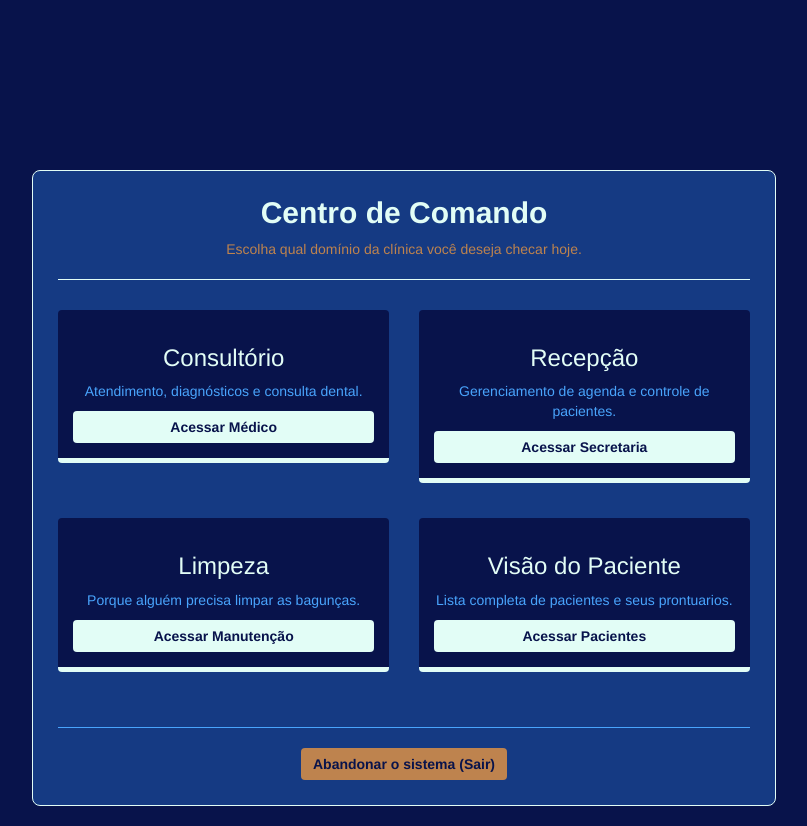
After one commit to EmanuelleHelt/Clinica_odontologica_python, a Flask app: page /admin in a window 1280 px wide. The commit adds this page. Shown: the whole page, without its empty margins (236-1043 px from the left). Run offline with Flask 3, Linux system fonts and the light colour scheme; some libraries are stand-ins or nearby versions.

Commit message:
Implementação de mock data e melhoras

```diff
--- a/app.py
+++ b/app.py
@@ -1,8 +1,94 @@
+import sqlite3
+import random
+import os
 from flask import Flask, render_template, request, redirect, url_for, flash
 
 app = Flask(__name__)
-# Uma chave secreta para que as mensagens de erro (flash) funcionem sem quebrar o Flask
 app.secret_key = 'segredo_profundo_da_clinica'
+ARQUIVO_BANCO = 'clinica_real.db'
+
+# --- COMENTE AS LINHAS ABAIXO PARA PARAR DE MATAR SEUS DADOS ---
+# --- AMNÉSIA FORÇADA ---
+if os.path.exists(ARQUIVO_BANCO):
+    os.remove(ARQUIVO_BANCO)
+    print("O banco antigo foi obliterado. Iniciando do zero.")
+# -------------------------------------
+
+# --- A INFRAESTRUTURA DE VERDADE ---
+def conectar_banco():
+    conn = sqlite3.connect(ARQUIVO_BANCO)
+    conn.row_factory = sqlite3.Row
+    return conn
+
+def inicializar_banco():
+    conn = conectar_banco()
+    cursor = conn.cursor()
+
+    cursor.execute('''
+        CREATE TABLE IF NOT EXISTS pacientes_secretaria (
+            id INTEGER PRIMARY KEY AUTOINCREMENT,
+            nome TEXT NOT NULL,
+            telefone TEXT NOT NULL,
+            status TEXT NOT NULL
+        )
+    ''')
+    cursor.execute('''
+        CREATE TABLE IF NOT EXISTS fila_medico (
+            id INTEGER PRIMARY KEY AUTOINCREMENT,
+            nome TEXT NOT NULL,
+            procedimento TEXT NOT NULL,
+            horario TEXT NOT NULL
+        )
+    ''')
+    # A sua nova exigência: A tabela de usuários e papéis
+    cursor.execute('''
+        CREATE TABLE IF NOT EXISTS usuarios (
+            id INTEGER PRIMARY KEY AUTOINCREMENT,
+            usuario TEXT UNIQUE NOT NULL,
+            senha TEXT NOT NULL,
+            papel TEXT NOT NULL
+        )
+    ''')
+
+    cursor.execute("SELECT COUNT(*) FROM pacientes_secretaria")
+    if cursor.fetchone()[0] == 0:
+        injetar_dados_ficticios(conn)
+
+    conn.close()
+
+def injetar_dados_ficticios(conn):
+    cursor = conn.cursor()
+
+    # Injetando os logins originais para você não ficar trancada do lado de fora
+    usuarios_iniciais = [
+        ('admin', 'ufrj123', 'admin'),
+        ('dentista', 'motor123', 'medico'),
+        ('secretaria', 'balcao123', 'secretaria'),
+        ('emanuelle', 'paciente123', 'paciente')
+    ]
+    for u, s, p in usuarios_iniciais:
+        cursor.execute("INSERT OR IGNORE INTO usuarios (usuario, senha, papel) VALUES (?, ?, ?)", (u, s, p))
+
+    nomes_base = ["Carlos", "Ana", "Mariana", "João", "Beatriz", "Fernando", "Cláudia", "Roberto", "Juliana"]
+    sobrenomes = ["Silva", "Souza", "Costa", "Oliveira", "Santos", "Ferreira", "Alves", "Pereira"]
+    procedimentos = ["Dentística - Restauração Resina", "Periodontia - Raspagem Subgengival", "Exame Clínico Geral", "Extração"]
+    status_lista = ["Aguardando", "Em atendimento", "Agendada", "Em pânico na sala de espera"]
+
+    for _ in range(8):
+        nome = f"{random.choice(nomes_base)} {random.choice(sobrenomes)}"
+        telefone = f"(21) 9{random.randint(1000,9999)}-{random.randint(1000,9999)}"
+        procedimento = random.choice(procedimentos)
+        horario = f"{random.randint(8,17):02d}:{random.choice(['00', '15', '30', '45'])}"
+        status = random.choice(status_lista)
+
+        cursor.execute("INSERT INTO fila_medico (nome, procedimento, horario) VALUES (?, ?, ?)", (nome, procedimento, horario))
+        cursor.execute("INSERT INTO pacientes_secretaria (nome, telefone, status) VALUES (?, ?, ?)", (nome, telefone, status))
+
+    conn.commit()
+    print("Banco de dados forjado com sucesso. Incluindo as chaves de acesso.")
+
+inicializar_banco()
+# ------------------------------------------------------
 
 @app.route('/')
 def login():
@@ -10,59 +96,62 @@ def login():
 
 @app.route('/autenticar', methods=['POST'])
 def autenticar():
-    # Convertendo para minúsculo
-    usuario = request.form.get('usuario').lower()
-    senha = request.form.get('senha')
-    papel_falso = request.form.get('papel')
+    usuario_form = request.form.get('usuario').lower()
+    senha_form = request.form.get('senha')
 
-    # Admin tem acesso a tudo dependendo do que escolher na lista
-    if usuario == "admin" and senha == "ufrj123":
-        if papel_falso == 'medico':
+    # O porteiro agora sabe ler registros oficiais
+    conn = conectar_banco()
+    usuario_db = conn.execute('SELECT * FROM usuarios WHERE usuario = ? AND senha = ?', (usuario_form, senha_form)).fetchone()
+    conn.close()
+
+    if usuario_db:
+        papel = usuario_db['papel']
+
+        # O filtro de rotas dinâmico que você implorou
+        if papel == 'admin':
+            return redirect(url_for('painel_admin'))
+        elif papel == 'medico':
             return redirect(url_for('interface_medico'))
-        elif papel_falso == 'secretaria':
+        elif papel == 'secretaria':
             return redirect(url_for('secretaria_recepcao'))
-        elif papel_falso == 'limpeza':
-            return redirect(url_for('interface_limpeza'))
+        elif papel == 'paciente':
+            return redirect(url_for('ficha_paciente'))
+    else:
+        flash("Credenciais inválidas. O sistema não o reconhece, intruso.")
+        return redirect(url_for('login'))
 
-    # usuario dentista padrão para demo
-    elif usuario == "dentista" and senha == "motor123":
-        return redirect(url_for('interface_medico'))
-
-    # usuario secretaria padrão para demo
-    elif usuario == "secretaria" and senha == "balcao123":
-        return redirect(url_for('secretaria_recepcao'))
-
-    # usuario paciente padrão para demo
-    elif usuario == "emanuelle" and senha == "paciente123":
-        return redirect(url_for('ficha_paciente'))
-
-    else:
-        flash("Credenciais inválidas. Tente novamente.")
-        return redirect(url_for('login'))
+@app.route('/admin')
+def painel_admin():
+    return render_template('admin_dashboard.html')
 
 @app.route('/medico')
 def interface_medico():
-    # Fingindo que temos dados vindos de um banco real para preencher a tela KKK
-    pacientes_espera = [
-        {"id": 1, "nome": "Carlos Silva", "procedimento": "Dentística - Restauração Resina", "horario": "14:00"},
-        {"id": 2, "nome": "Ana Souza", "procedimento": "Periodontia - Raspagem", "horario": "15:15"},
-        {"id": 3, "nome": "Mariana Costa", "procedimento": "Exame Clínico Geral", "horario": "16:30"}
-    ]
+    conn = conectar_banco()
+    pacientes_espera = conn.execute('SELECT * FROM fila_medico').fetchall()
+    conn.close()
     return render_template('interface_medico.html', pacientes=pacientes_espera)
 
 @app.route('/secretaria')
 def secretaria_recepcao():
-    # Fingindo que a recepção funciona KKKK
-    pacientes_clinica = [
-        {"id": 1, "nome": "Carlos Silva", "telefone": "(21) 99999-9999", "status": "Aguardando"},
-        {"id": 2, "nome": "Ana Souza", "telefone": "(21) 88888-8888", "status": "Em atendimento"},
-        {"id": 3, "nome": "Mariana Costa", "telefone": "(21) 77777-7777", "status": "Agendada"}
-    ]
+    conn = conectar_banco()
+    pacientes_clinica = conn.execute('SELECT * FROM pacientes_secretaria').fetchall()
+    conn.close()
     return render_template('secretaria_recepcao.html', pacientes=pacientes_clinica)
 
 @app.route('/limpeza')
 def interface_limpeza():
     return "Painel da Limpeza em construção. Alguém precisa limpar essa bagunça."
 
+@app.route('/paciente')
+def ficha_paciente():
+    dados_paciente = {
+        "nome": "Emanuelle Helt",
+        "idade": 21,
+        "proximo_procedimento": "Avaliação de Dentística",
+        "status": "Tremendo de medo na sala de espera",
+        "historico": ["Limpeza Profunda - Janeiro/2026", "Restauração - Março/2026"]
+    }
+    return render_template('paciente_ficha.html', paciente=dados_paciente)
+
 if __name__ == '__main__':
     app.run(debug=True)
--- /dev/null
+++ b/templates/admin_dashboard.html
@@ -0,0 +1,60 @@
+<!DOCTYPE html>
+<html lang="pt-BR">
+<head>
+    <meta charset="UTF-8">
+    <meta name="viewport" content="width=device-width, initial-scale=1.0">
+    <title>Painel de Controle - Administração</title>
+    <link rel="stylesheet" href="https://stackpath.bootstrapcdn.com/bootstrap/3.4.1/css/bootstrap.min.css">
+    <link rel="stylesheet" href="{{ url_for('static', filename='css/style.css') }}">
+</head>
+<body>
+    <div class="container dashboard-container">
+        <div class="row">
+            <div class="col-md-8 col-md-offset-2">
+                <div class="main-panel text-center">
+                    <h2 class="text-ouro" style="margin-top: 0;">Centro de Comando</h2>
+                    <p class="text-muted">Escolha qual domínio da clínica você deseja checar hoje.</p>
+                    <hr style="border-color: #e2fdf6; margin-bottom: 30px;">
+
+                    <div class="row">
+                        <div class="col-sm-6" style="margin-bottom: 20px;">
+                            <div class="card-paciente" style="border-left: none; border-bottom: 5px solid #e2fdf6;">
+                                <h3 style="color: #e2fdf6;">Consultório</h3>
+                                <p style="color: #49a4fc;">Atendimento, diagnósticos e consulta dental.</p>
+                                <a href="{{ url_for('interface_medico') }}" class="btn btn-ouro btn-block">Acessar Médico</a>
+                            </div>
+                        </div>
+                        <div class="col-sm-6" style="margin-bottom: 20px;">
+                            <div class="card-paciente" style="border-left: none; border-bottom: 5px solid #e2fdf6;">
+                                <h3 style="color: #e2fdf6;">Recepção</h3>
+                                <p style="color: #49a4fc;">Gerenciamento de agenda e controle de pacientes.</p>
+                                <a href="{{ url_for('secretaria_recepcao') }}" class="btn btn-ouro btn-block">Acessar Secretaria</a>
+                            </div>
+                        </div>
+                    </div>
+
+                    <div class="row">
+                        <div class="col-sm-6" style="margin-bottom: 20px;">
+                            <div class="card-paciente" style="border-left: none; border-bottom: 5px solid #e2fdf6;">
+                                <h3 style="color: #e2fdf6;">Limpeza</h3>
+                                <p style="color: #49a4fc;">Porque alguém precisa limpar as bagunças.</p>
+                                <a href="{{ url_for('interface_limpeza') }}" class="btn btn-ouro btn-block">Acessar Manutenção</a>
+                            </div>
+                        </div>
+                        <div class="col-sm-6" style="margin-bottom: 20px;">
+                            <div class="card-paciente" style="border-left: none; border-bottom: 5px solid #e2fdf6;">
+                                <h3 style="color: #e2fdf6;">Visão do Paciente</h3>
+                                <p style="color: #49a4fc;">Lista completa de pacientes e seus prontuarios.</p>
+                                <a href="{{ url_for('ficha_paciente') }}" class="btn btn-ouro btn-block">Acessar Pacientes</a>
+                            </div>
+                        </div>
+                    </div>
+
+                    <hr style="border-color: #49a4fc; margin-top: 20px;">
+                    <a href="{{ url_for('login') }}" class="btn btn-danger" style="background-color: #be834e; border: none; font-weight: bold; color: #08134b;">Abandonar o sistema (Sair)</a>
+                </div>
+            </div>
+        </div>
+    </div>
+</body>
+</html>
--- a/templates/secretaria_recepcao.html
+++ b/templates/secretaria_recepcao.html
@@ -27,7 +27,7 @@
             <div class="col-md-9">
                 <div class="main-panel">
                     <h2 class="text-ouro" style="margin-top: 0;">Gerenciamento do Dia</h2>
-                    <p class="text-muted">Adicione novos infelizes ou encaminhe os existentes para as salas de Dentística.</p>
+                    <p class="text-muted">Adicione novos pacientes ou encaminhe os existentes para as salas de consulta.</p>
                     <hr style="border-color: #49a4fc;">
 
                     <div class="row" style="margin-bottom: 20px;">
```
Also changed, not shown: templates/login.html (+0 -9 lines), templates/paciente_ficha.html (added, +48 -0 lines), clinica_real.db (added).
